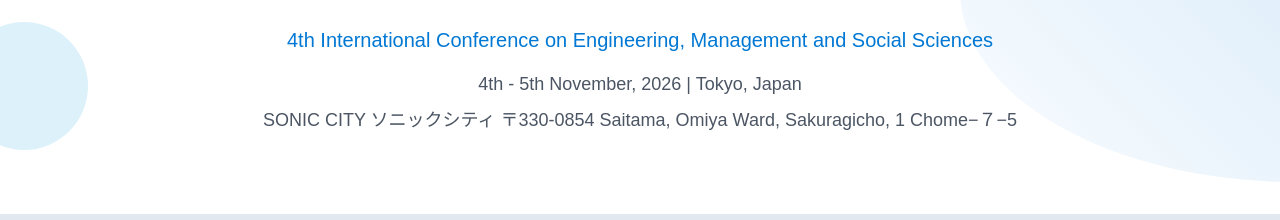
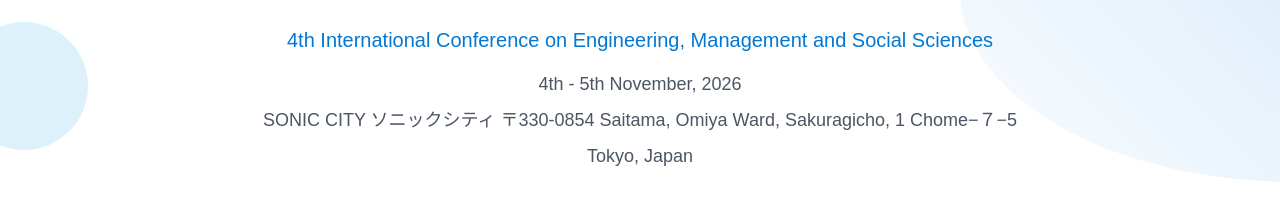
Before and after one commit to ZepResearch/icemss, a Next.js app: page /venue in a window 1280 px wide. Shown: the part 235-455 px from the top of the page. Built offline with nearby package versions, Linux system fonts and the light colour scheme; no server answers.

Commit message:
fix: update venue details display to separate address and location in VenuePage

```diff
--- a/app/(pages)/venue/Content.jsx
+++ b/app/(pages)/venue/Content.jsx
@@ -34,8 +34,9 @@ export default function VenuePage() {
               Conference Venue
             </h1>
             <p className="text-xl text-[#0078d4] mb-4">{CONFERENCE.name}</p>
-            <p className="text-lg text-gray-600">{CONFERENCE.date} | {CONFERENCE.venue.location}</p>
+            <p className="text-lg text-gray-600">{CONFERENCE.date} </p>
            < p className="text-lg text-gray-600 mt-2">{CONFERENCE.venue.address}</p>
+           <p className="text-lg text-gray-600 mt-2">{CONFERENCE.venue.location}</p>
           </div>
         </div>
       </section>
```
